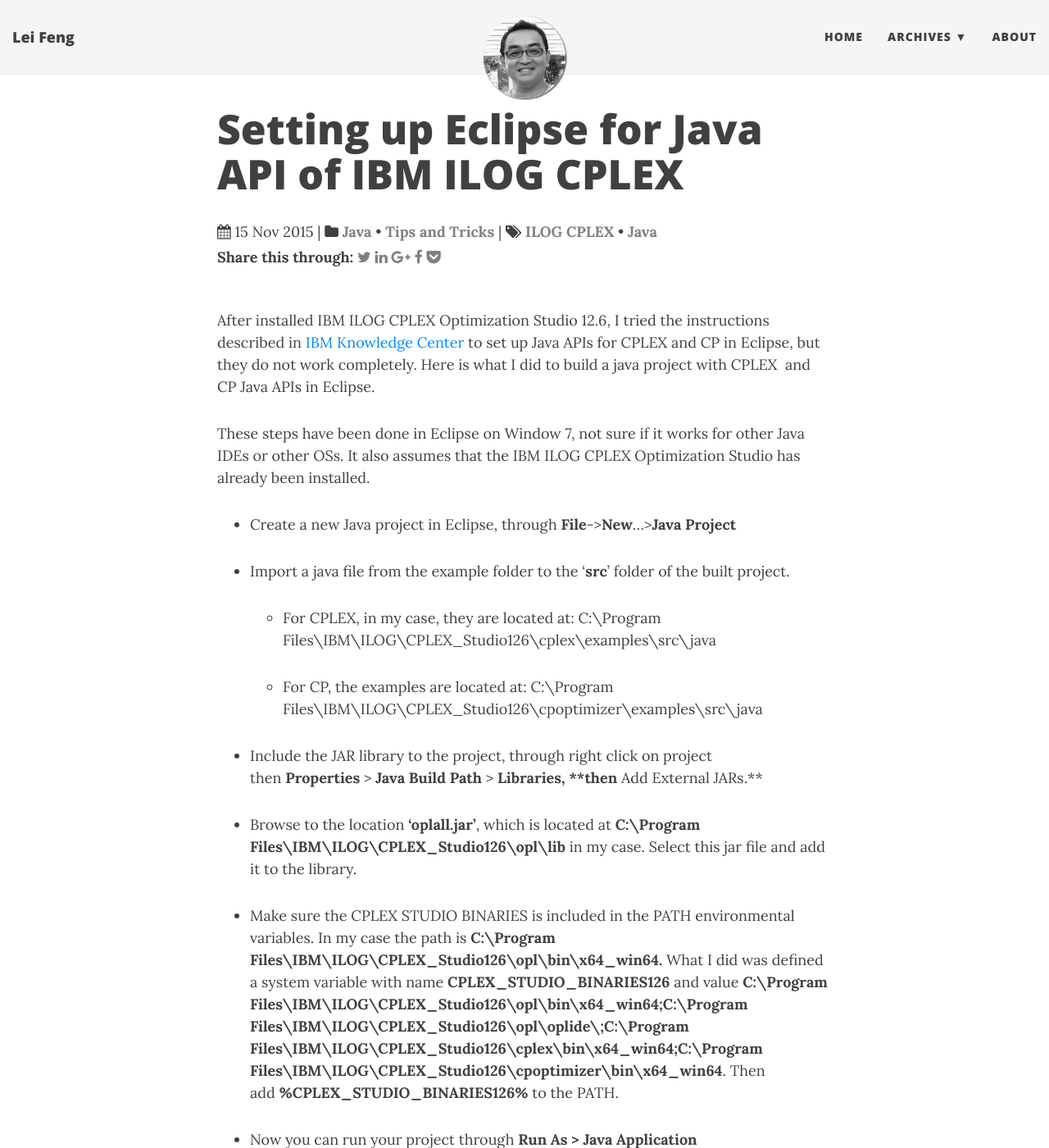
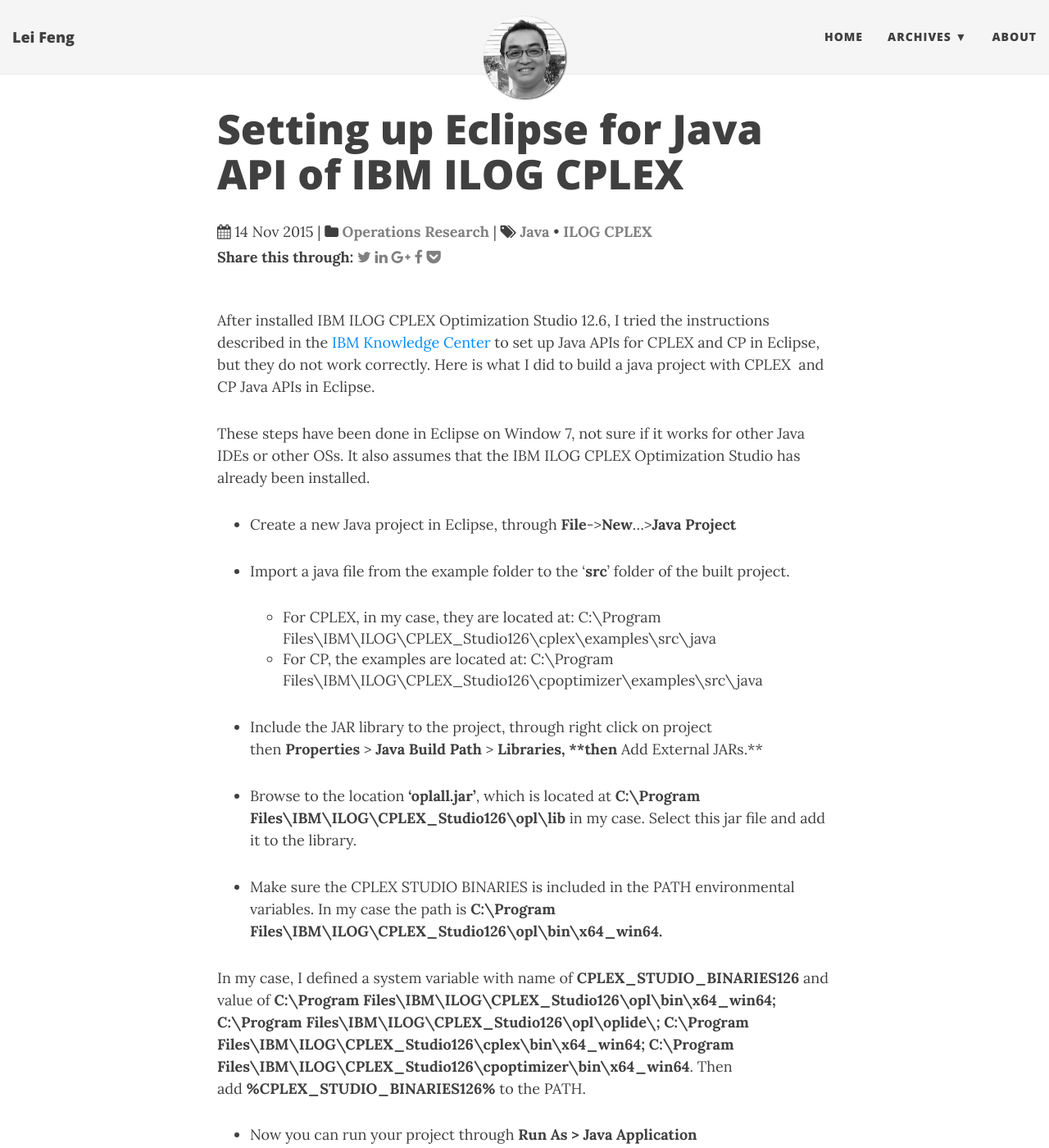
Before and after one commit to stonefl/stonefl.github.io, a Jekyll site: the page built from _posts/2015-11-15-setting-up-eclipse-for-java-api-of-ibm-ilog-cplex.markdown, in a window 1280 px wide and 1400 px high. Shown: the whole window at 82% size. Built offline with Jekyll 4.4.1, drawn with Linux system fonts in a browser that asks for light colours; nearby versions of some CDN libraries; comment, search, counter and statistics services are not loaded; some of the changed text lies outside the part shown.

Commit message:
Updated 2015-11-15-setting-up-eclipse-for-java-api-of-ibm-ilog-cplex.markdown

```diff
--- a/_posts/2015-11-15-setting-up-eclipse-for-java-api-of-ibm-ilog-cplex.markdown
+++ b/_posts/2015-11-15-setting-up-eclipse-for-java-api-of-ibm-ilog-cplex.markdown
@@ -1,52 +1,47 @@
 ---
+layout: post
 author: stonefl
 comments: true
-date: 2015-11-15 04:03:26+00:00
-layout: post
-link: https://leifengtechblog.wordpress.com/2015/11/14/setting-up-eclipse-for-java-api-of-ibm-ilog-cplex/
+date: 'Sat Nov 14 2015 22:03:26 GMT-0600 (Central Standard Time)'
+link: >-
+  https://leifengtechblog.wordpress.com/2015/11/14/setting-up-eclipse-for-java-api-of-ibm-ilog-cplex/
 slug: setting-up-eclipse-for-java-api-of-ibm-ilog-cplex
 title: Setting up Eclipse for Java API of IBM ILOG CPLEX
 wordpress_id: 148
+tags:
+  - Java
+  - ILOG CPLEX
+published: true
 categories:
-- Java
-- Tips and Tricks
-tags:
-- ILOG CPLEX
-- Java
+  - Operations Research
 ---
 
-After installed IBM ILOG CPLEX Optimization Studio 12.6, I tried the instructions described in [IBM Knowledge Center](http://www-01.ibm.com/support/knowledgecenter/SSSA5P_12.6.0/ilog.odms.cplex.help/CPLEX/GettingStarted/topics/set_up/Eclipse.html) to set up Java APIs for CPLEX and CP in Eclipse, but they do not work completely. Here is what I did to build a java project with CPLEX  and CP Java APIs in Eclipse.
+After installed IBM ILOG CPLEX Optimization Studio 12.6, I tried the instructions described in the [IBM Knowledge Center](http://www-01.ibm.com/support/knowledgecenter/SSSA5P_12.6.0/ilog.odms.cplex.help/CPLEX/GettingStarted/topics/set_up/Eclipse.html) to set up Java APIs for CPLEX and CP in Eclipse, but they do not work correctly. Here is what I did to build a java project with CPLEX  and CP Java APIs in Eclipse.
 
 These steps have been done in Eclipse on Window 7, not sure if it works for other Java IDEs or other OSs. It also assumes that the IBM ILOG CPLEX Optimization Studio has already been installed.
+<!--more-->
+
+* Create a new Java project in Eclipse, through **File**->**New**…>**Java Project**
+
+* Import a java file from the example folder to the ‘**src**’ folder of the built project.
+
+	* For CPLEX, in my case, they are located at: C:\Program Files\IBM\ILOG\CPLEX_Studio126\cplex\examples\src\java
+    * For CP, the examples are located at: C:\Program Files\IBM\ILOG\CPLEX_Studio126\cpoptimizer\examples\src\java
+
+* Include the JAR library to the project, through right click on project then **Properties**** **> **Java Build Path**** **> **Libraries, **then** Add External JARs.**
+
+* Browse to the location **‘oplall.jar’**, which is located at **C:\Program Files\IBM\ILOG\CPLEX_Studio126\opl\lib** in my case. Select this jar file and add it to the library.
+
+* Make sure the CPLEX STUDIO BINARIES is included in the PATH environmental variables. In my case the path is **C:\Program Files\IBM\ILOG\CPLEX_Studio126\opl\bin\x64_win64. **
+
+In my case, I defined a system variable with name of **CPLEX_STUDIO_BINARIES126** and value of
+**C:\Program Files\IBM\ILOG\CPLEX_Studio126\opl\bin\x64_win64;
+ C:\Program Files\IBM\ILOG\CPLEX_Studio126\opl\oplide\;
+ C:\Program Files\IBM\ILOG\CPLEX_Studio126\cplex\bin\x64_win64;
+ C:\Program Files\IBM\ILOG\CPLEX_Studio126\cpoptimizer\bin\x64_win64**.
+ Then add **%CPLEX_STUDIO_BINARIES126%** to the PATH.
+
+* Now you can run your project through **Run As > Java Application**
 
 
-
-
-  * Create a new Java project in Eclipse, through **File**->**New**…>**Java Project**
-
-
-  * Import a java file from the example folder to the ‘**src**’ folder of the built project.
-
-
-    * For CPLEX, in my case, they are located at: C:\Program Files\IBM\ILOG\CPLEX_Studio126\cplex\examples\src\java
-
-
-    * For CP, the examples are located at: C:\Program Files\IBM\ILOG\CPLEX_Studio126\cpoptimizer\examples\src\java
-
-
-
-
-
-  * Include the JAR library to the project, through right click on project then **Properties**** **> **Java Build Path**** **> **Libraries, **then** Add External JARs.**
-
-
-  * Browse to the location **‘oplall.jar’**, which is located at **C:\Program Files\IBM\ILOG\CPLEX_Studio126\opl\lib** in my case. Select this jar file and add it to the library.
-
-
-  * Make sure the CPLEX STUDIO BINARIES is included in the PATH environmental variables. In my case the path is **C:\Program Files\IBM\ILOG\CPLEX_Studio126\opl\bin\x64_win64. **What I did was defined a system variable with name **CPLEX_STUDIO_BINARIES126** and value **C:\Program Files\IBM\ILOG\CPLEX_Studio126\opl\bin\x64_win64;C:\Program Files\IBM\ILOG\CPLEX_Studio126\opl\oplide\;C:\Program Files\IBM\ILOG\CPLEX_Studio126\cplex\bin\x64_win64;C:\Program Files\IBM\ILOG\CPLEX_Studio126\cpoptimizer\bin\x64_win64**. Then add **%CPLEX_STUDIO_BINARIES126%** to the PATH.
-
-
-  * Now you can run your project through **Run As > Java Application**
-
-
-The last 2 steps are different to the description from above link. In addition, I found that the ‘oplall.jar’ works for both CP and CPLEX.
+The last 2 steps are different to the description from above link. In addition, I found that the ‘**oplall.jar**’ works for both CP and CPLEX.
```
